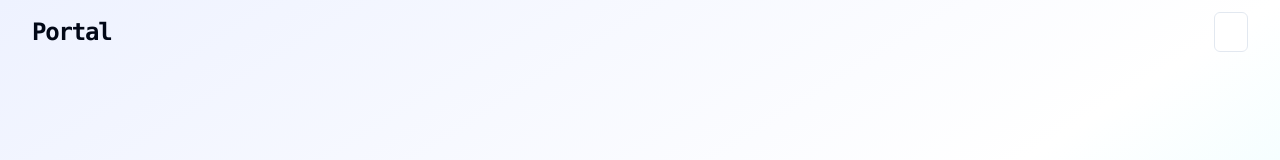
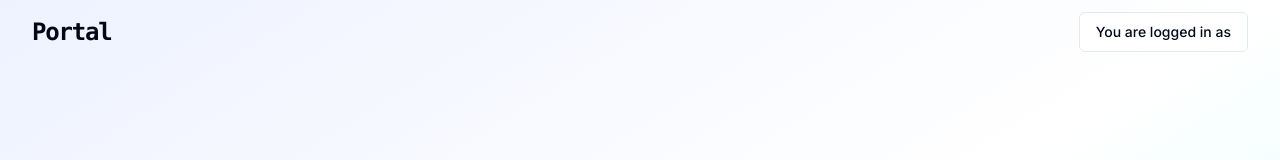
Before and after one commit to kelvinyelyen/kinde-auth, a Next.js app: page / in a window 1280 px wide. Shown: the top 160 px of the page. Built offline with nearby package versions, Linux system fonts and the light colour scheme; no server answers.

Commit message:
Bug fixes

```diff
--- a/src/components/layout/navbar.tsx
+++ b/src/components/layout/navbar.tsx
@@ -33,7 +33,7 @@ export function Navbar() {
         <>
           <Menubar className="z-10">
             <MenubarMenu>
-              <MenubarTrigger>{user.given_name}</MenubarTrigger>
+              <MenubarTrigger>You are logged in as {user.given_name}</MenubarTrigger>
               <MenubarContent>
                 <MenubarItem>{user.email}</MenubarItem>
                 <MenubarSeparator />
```
